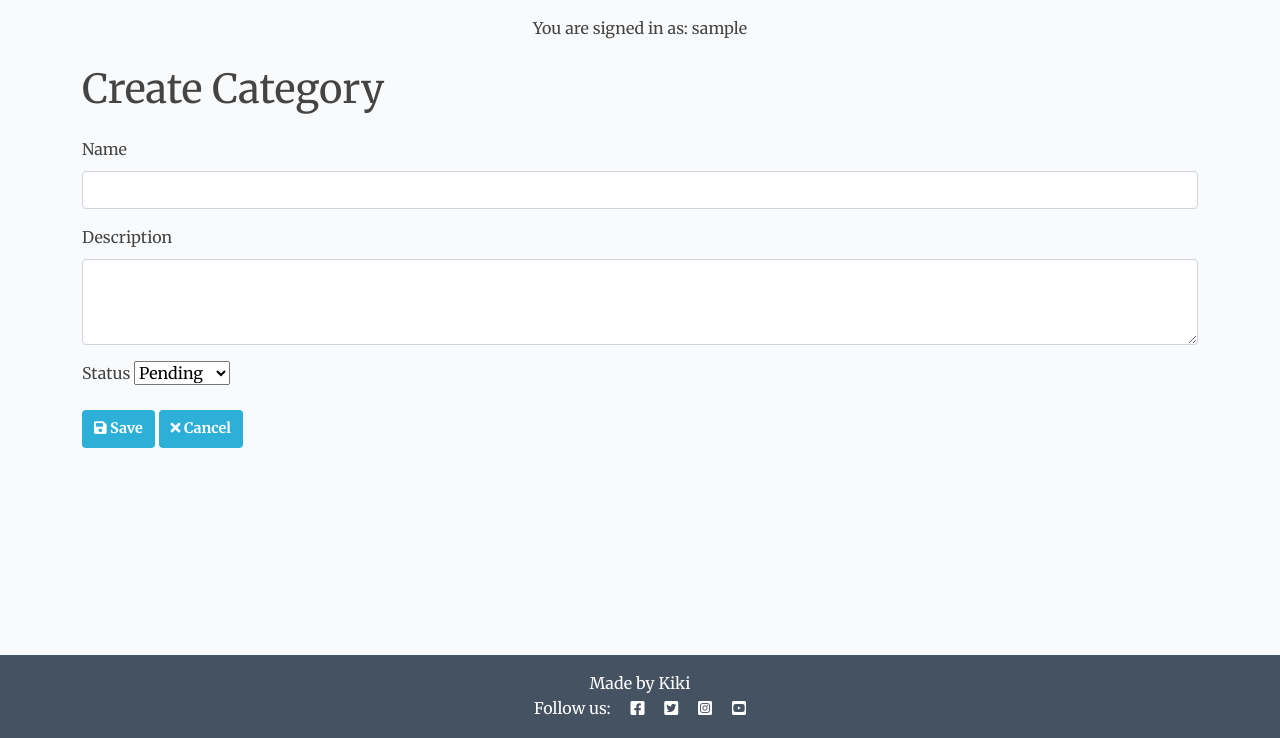
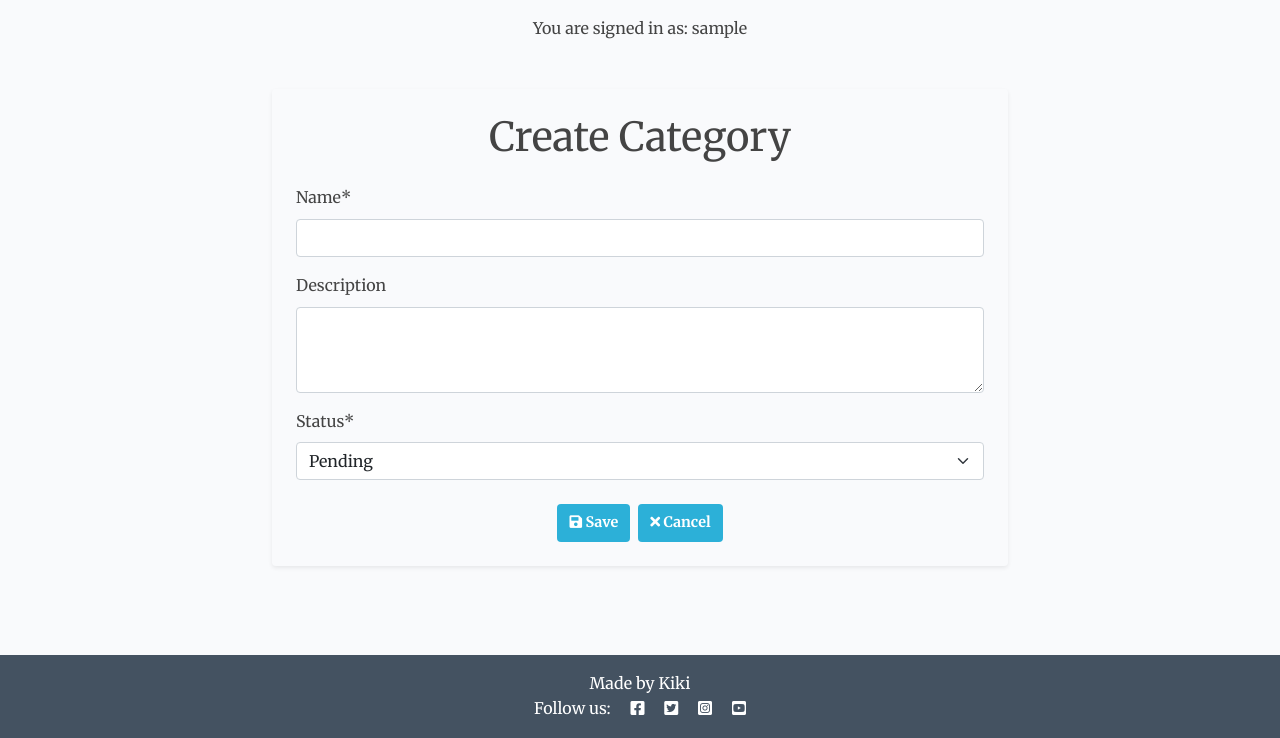
Before and after one commit to KikiBerg/urban-biodiversity-platform, a Django app: page /categories/create/ in a window 1280 px wide. Shown: the part 62-800 px from the top of the page. Run offline with Django 4.2, Linux system fonts and the light colour scheme; the visitor is signed in with stand-in values (Sample User, id 1); parts of the project's set-up code (start-up, migrations or seed data) failed here and were passed over; some libraries are stand-ins or nearby versions; some web fonts are replaced.

Commit message:
Category_form: restructure template

```diff
--- a/posts/templates/posts/category_form.html
+++ b/posts/templates/posts/category_form.html
@@ -3,39 +3,38 @@
 {% load crispy_forms_tags %}
 
 {% block content %}
-
-<div class="container mt-4">
-    <h1 class="mb-4">{% if form.instance.pk %}Edit{% else %}Create{% endif %} Category</h1>
+<div class="container mt-5">
+    <div class="row justify-content-center">
+        <div class="col-md-8">
+            <div class="card shadow-sm">
+                <div class="card-body p-4">
+                    <h1 class="card-title text-center mb-4">
+                        {% if form.instance.pk %}Edit{% else %}Create{% endif %} Category
+                    </h1>
                     <form method="post" class="needs-validation" novalidate>
                         {% csrf_token %}
                         {% if form.non_field_errors %}
                             <div class="alert alert-danger">
                                 {% for error in form.non_field_errors %}
-            {{ error }}
+                                    <p class="mb-0">{{ error }}</p>
                                 {% endfor %}
                             </div>
                         {% endif %}
-        {% for field in form %}
-        <div class="mb-3">
-            <label for="{{ field.id_for_label }}" class="form-label">{{ field.label }}</label>
-            {{ field }}
-            {% if field.errors %}
-            <div class="invalid-feedback d-block">
-                {% for error in field.errors %}
-                {{ error }}
-                {% endfor %}
-            </div>
-            {% endif %}
-        </div>
-        {% endfor %}
-        <button type="submit" class="btn btn-primary">
+
+                        {{ form|crispy }}
+
+                        <div class="d-flex justify-content-center mt-4">
+                            <button type="submit" class="btn btn-primary me-2">
                                 <i class="fas fa-save"></i> Save
                             </button>
                             <a href="{% url 'category_list' %}" class="btn btn-secondary">
                                 <i class="fas fa-times"></i> Cancel
                             </a>
+                        </div>
                     </form>
                 </div>
-
-
+            </div>
+        </div>
+    </div>
+</div>
 {% endblock %}
```
Lines whose indentation alone changed are shown as unchanged.
